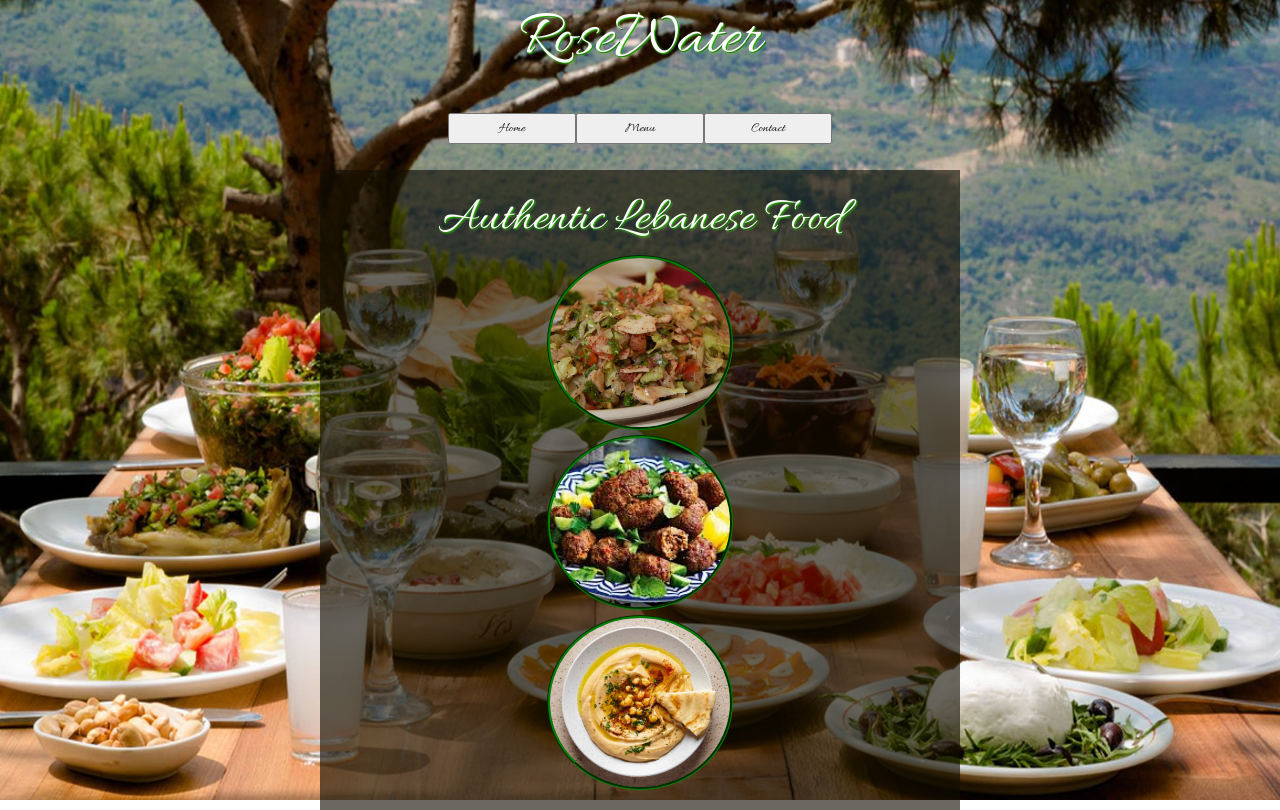
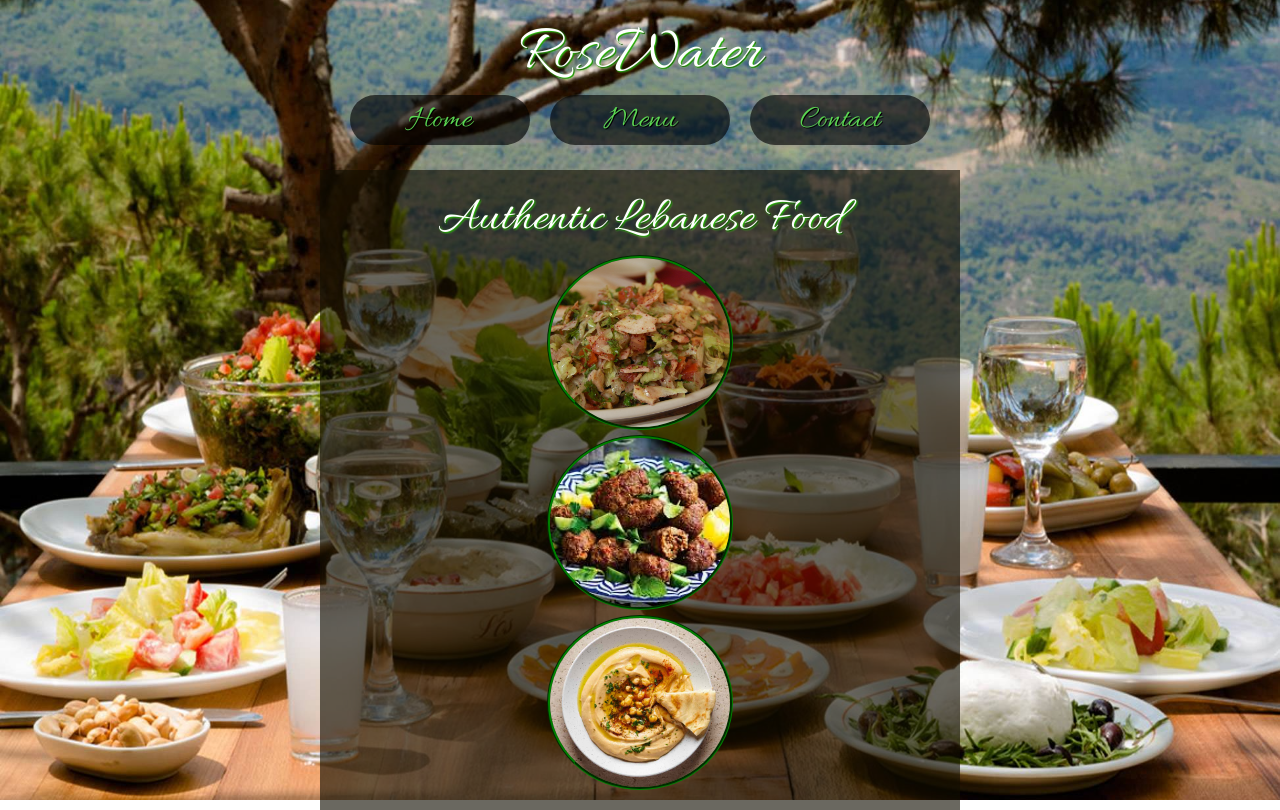
Before and after one commit to HadiJF03/Restaurant-Page, a website built with webpack: page src/template.html in a window 1280 px wide. Built offline with nearby package versions, Linux system fonts and the light colour scheme.

Commit message:
added css to buttons

```diff
--- a/package.json
+++ b/package.json
@@ -5,7 +5,8 @@
   "main": "index.js",
   "scripts": {
     "dev": "webpack serve --open --config webpack.dev.js",
-    "build": "webpack --config webpack.prod.js"
+    "build": "webpack --config webpack.prod.js",
+    "live": "git subtree push --prefix dist origin gh-pages"
   },
   "repository": {
     "type": "git",
--- a/src/header.js
+++ b/src/header.js
@@ -5,7 +5,8 @@ import createMenu from "./MenuPage";
 const createHeader = () =>{
     const header = document.createElement('div'); // div header
     const title = document.createElement('div'); // div  header text
-
+    const buttonContainer = document.createElement('div');
+    buttonContainer.classList.add('buttons');
 
 
     title.textContent = 'RoseWater';
@@ -24,12 +25,14 @@ const createHeader = () =>{
     homeButton.textContent = 'Home';
     menuButton.textContent = 'Menu';
     contactButton.textContent = 'Contact';
-    header.appendChild(homeButton);
-    header.appendChild(menuButton);
-    header.appendChild(contactButton);
+
+    buttonContainer.appendChild(homeButton);
+    buttonContainer.appendChild(menuButton);
+    buttonContainer.appendChild(contactButton);
+
+    header.appendChild(buttonContainer);
 
     const div = document.querySelector('#content')
-    div.innerHTML = " ";
     div.appendChild(header);
 }
 export default createHeader;
--- a/src/styles.css
+++ b/src/styles.css
@@ -14,7 +14,13 @@
     padding: 20px;
 }
 .header{
+    display: flex;
+    flex-direction: column;
+    justify-content: center;
+    align-items: center;
+
     height:20vh;
+    width: 100%;
     text-shadow: 1px 1px 2px rgb(64, 228, 23), 1px 1px 0px rgb(0, 0, 0);
     text-align: center;
     font-size: 4rem;
@@ -53,10 +59,32 @@
     width:auto;
 
 }
-.header>button{
-    color:black;
+.buttons{
+    display: flex;
+    width: 600px;
+    justify-content: space-around;
+}
+.header>div>button{
+    color: rgb(91, 215, 82);
+    text-shadow: 1px 1px 0px rgb(0, 0, 0);
+    background-color: rgba(0, 0, 0, 0.623);
+
+    border-style: none;
+    border-radius: 50px;
     padding: 5px 10px;
-    width: 10%;
+    width: 30%;
+    font-size: 2rem;
+    transition: transform 0.5s, background-color 0.3s;
+
+}
+.header>div>button:hover{
+    background-color: rgb(0, 0, 0);
+
+    transform: translateY(-5px);
+}
+.header>div>button:active{
+    background-color: white;
+
 }
 
 .menu-title{
```
Also changed, not shown: dist/bundle.js.
